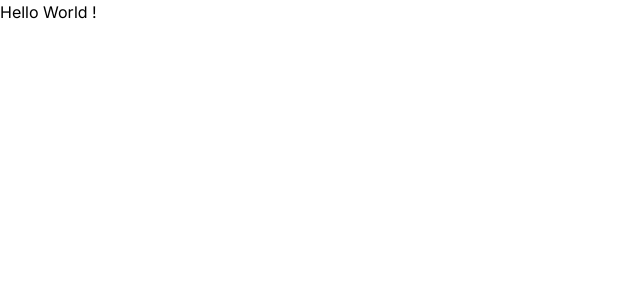
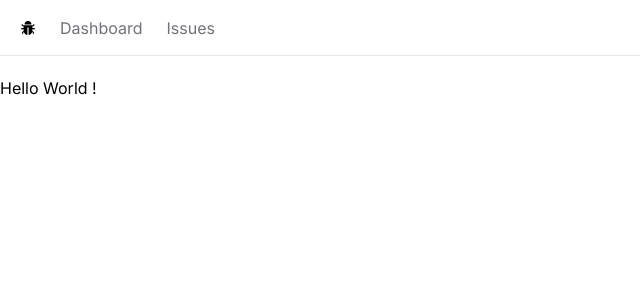
Before and after one commit to hanaanhadi/issue-tracker-old, a Next.js app: page / in a window 1280 px wide. Shown: the top 300 px of the page, without its empty margins (0-640 px from the left). Built offline with nearby package versions, Linux system fonts and the light colour scheme.

Commit message:
Build the Navbar

```diff
--- /dev/null
+++ b/app/NavBar.tsx
@@ -0,0 +1,25 @@
+import Link from 'next/link'
+import React from 'react'
+import { AiFillBug } from "react-icons/ai";
+
+const NavBar = () => {
+    const links = [
+        {label: 'Dashboard', href: '/'},
+        {label: 'Issues', href: '/issues'},
+    ]
+  return (
+    <nav className='flex space-x-6 border-b mb-5 px-5 h-14 items-center'>
+    <Link href="/"> <AiFillBug /> </Link>
+    <ul className='flex space-x-6'>
+        {links.map(link =>
+            <Link key={link.href}
+                className='text-zinc-500 hover:text-zinc-800 transition-colors'
+                href={link.href}>{link.label}
+            </Link>
+        )}
+    </ul>
+    </nav>
+  )
+}
+
+export default NavBar
--- a/app/layout.tsx
+++ b/app/layout.tsx
@@ -1,6 +1,7 @@
 import './globals.css'
 import type { Metadata } from 'next'
 import { Inter } from 'next/font/google'
+import NavBar from './NavBar'
 
 const inter = Inter({ subsets: ['latin'] })
 
@@ -16,7 +17,12 @@
 }) {
   return (
     <html lang="en">
-      <body className={inter.className}>{children}</body>
+      <body className={inter.className}>
+        <NavBar></NavBar>
+        <main>
+            {children}
+        </main>
+        </body>
     </html>
   )
 }
```
Also changed, not shown: package.json (+13 -1 lines), 1 other file (tests, documents, lock files or other folders).
